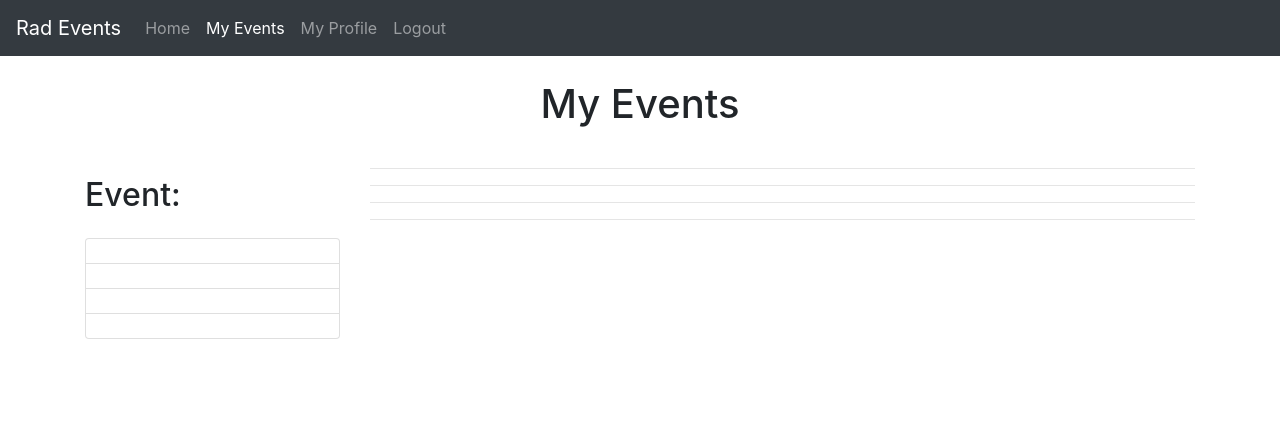
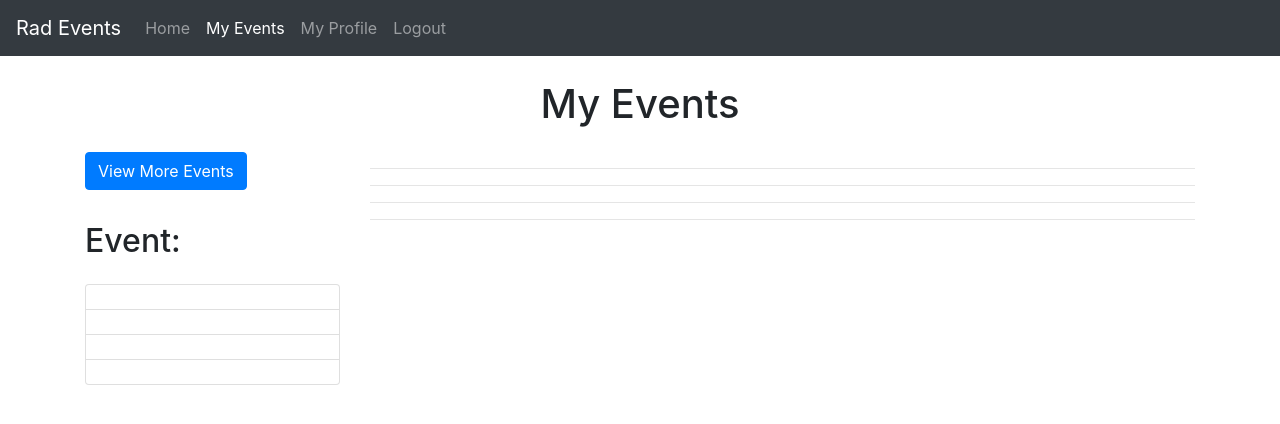
Before and after one commit to arothleder/RAD_Events_Test, a website: page my_events/my_events.html in a window 1280 px wide. Drawn offline with Linux system fonts and the light colour scheme.

```diff
--- a/my_events/my_events.html
+++ b/my_events/my_events.html
@@ -131,7 +131,7 @@
       <div class="row">
 
         <div class="col-lg-3">
-
+          <h2 class="btn btn-primary" href="EventView.html" role="button">View More Events</h2>
           <h2 class="my-4">Event:</h2>
           <div class="list-group">
             <a href="#row2" class="list-group-item" id="title1"></a>
```
